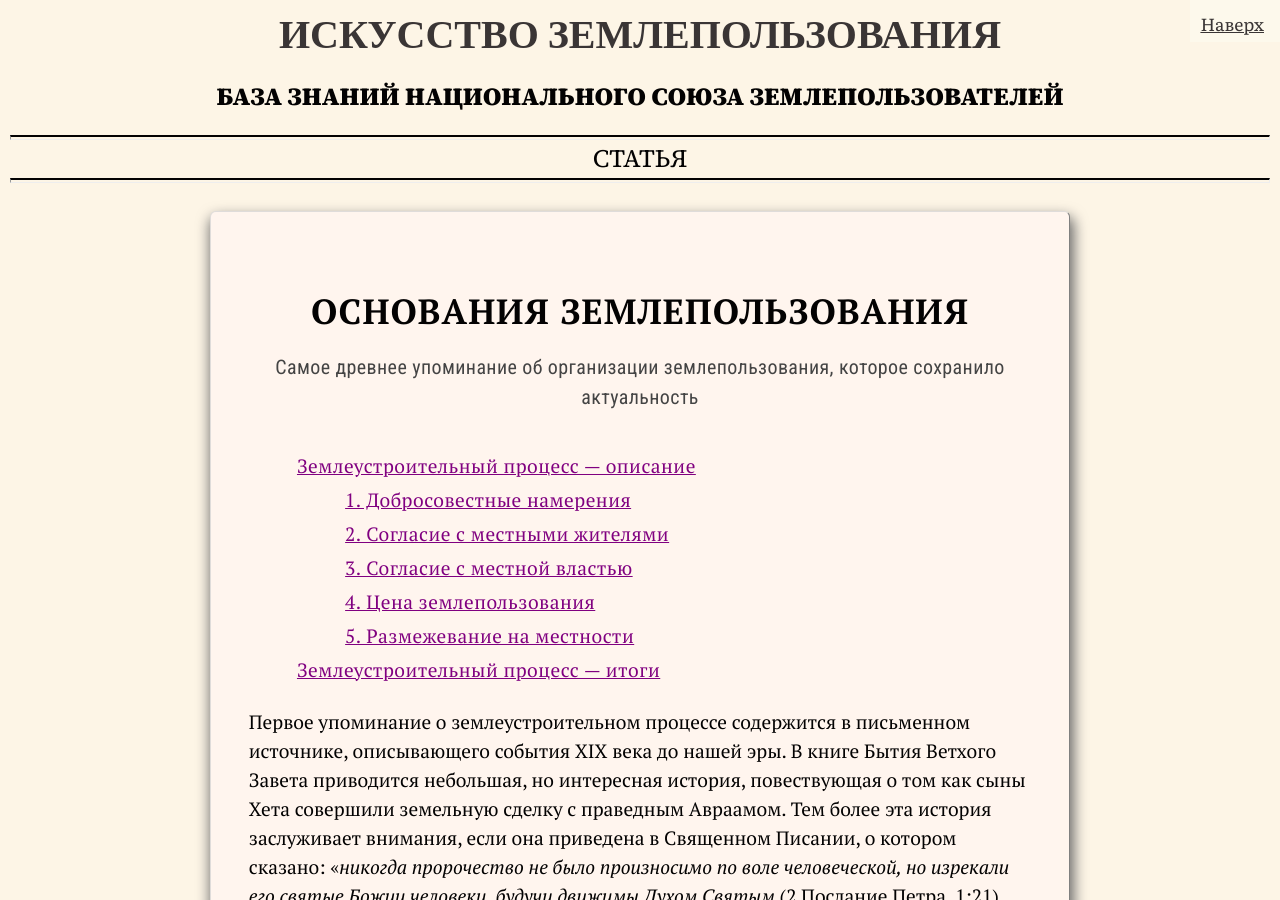
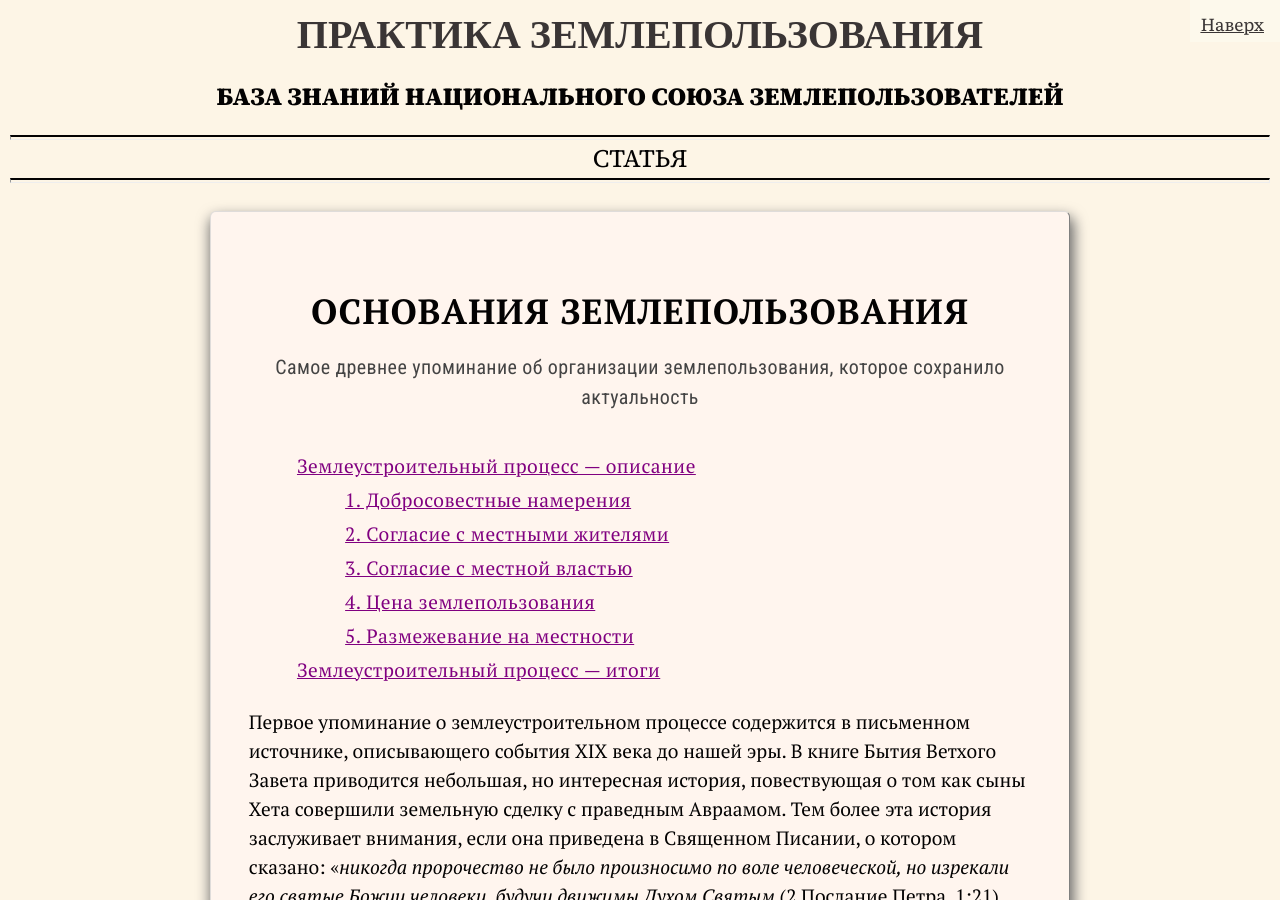
Before and after one commit to SergSi/land-use-art, a Jekyll site: the page built from _posts/2023-09-01-book.md, in a window 1280 px wide and 900 px high. Built offline with Jekyll 4.4.1, drawn with Linux system fonts in a browser that asks for light colours; some web fonts are replaced.

Commit message:
Update _config.yml

```diff
--- a/_config.yml
+++ b/_config.yml
@@ -1,4 +1,4 @@
-title: Искусство землепользования
+title: Практика землепользования
 description: землепользование, межевание, полный и точный кадастр недвижимости
 subtitle: База знаний Национального союза землепользователей
 location: Москва
```
